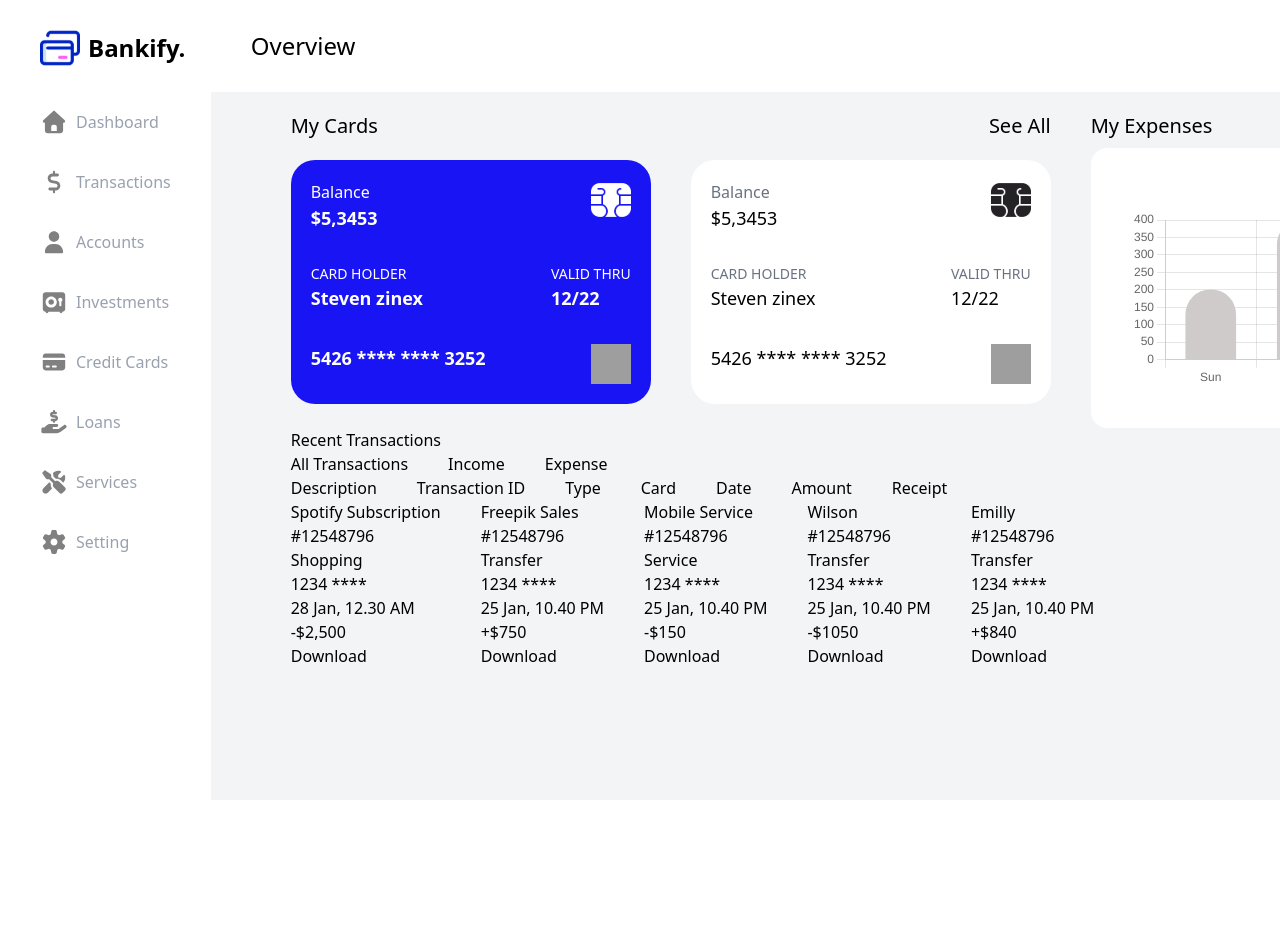
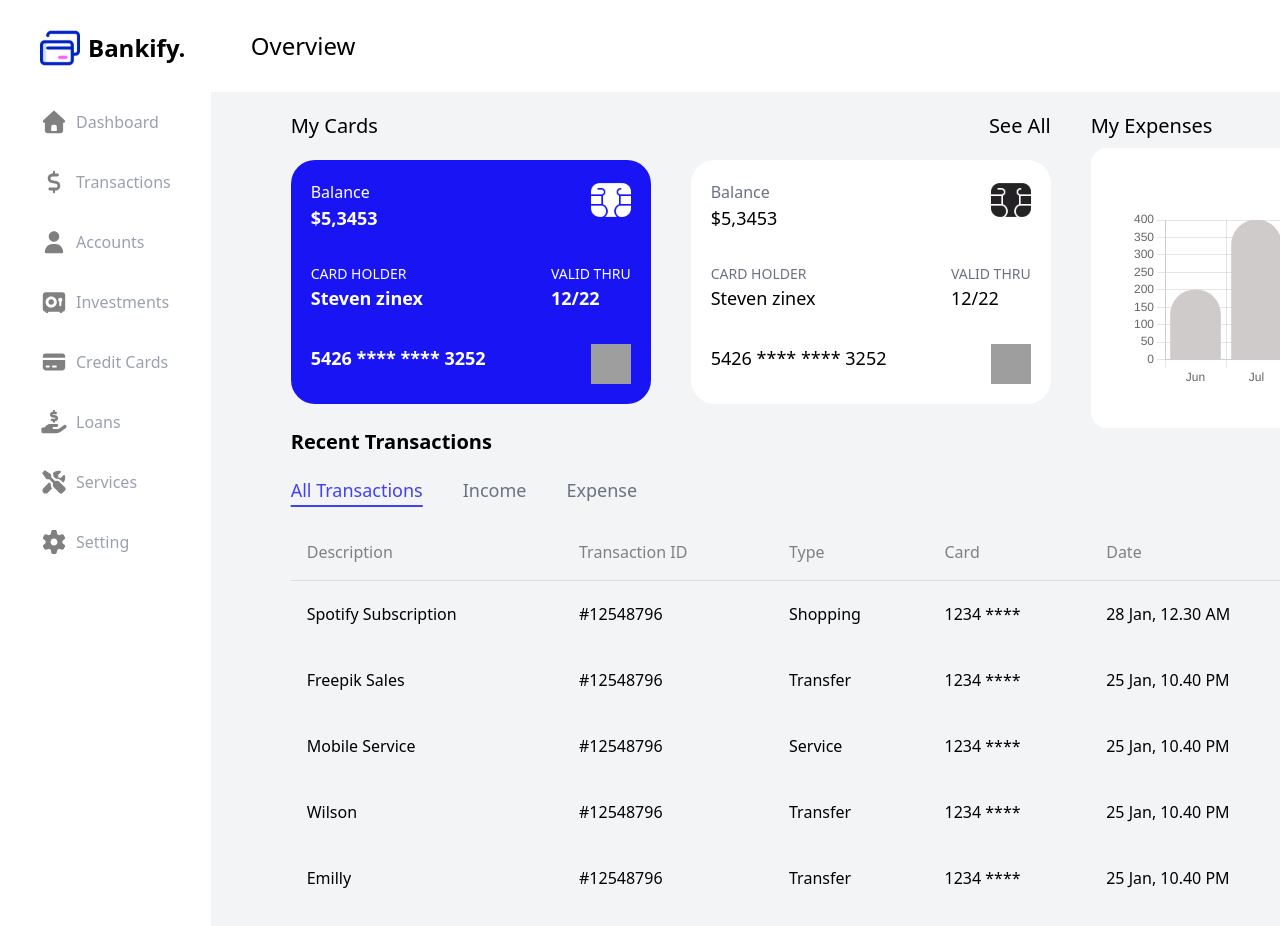
Before and after one commit to Kingestif/Bankify, a Next.js app: page /dashboard/transactions in a window 1280 px wide. Shown: the top 926 px of the page. Before the commit the page ends 800 px from the top, so only its background shows below. Built offline with nearby package versions, Linux system fonts and the light colour scheme; grey boxes are pictures that could not be loaded.

Commit message:
feat: add transactins page

```diff
--- a/app/globals.css
+++ b/app/globals.css
@@ -4,3 +4,19 @@
     --color-primary: #1814F3;
     --color-primary-dark: #000000;
 }
+
+.TransactionTable th{
+    border-bottom: 0.1rem solid rgb(221, 221, 221);
+    padding: 1rem;
+}
+
+.Table-heading{
+    color:gray;
+    padding-left: 2rem;
+    text-align: left;
+    font-weight:normal
+}
+
+.Table-Datas{
+    padding: 1rem;
+}
--- a/app/lib/placeholders-data.ts
+++ b/app/lib/placeholders-data.ts
@@ -45,7 +45,7 @@ export const TransactionData:TransactionType[] = [
         type:"Transfer",
         card:"1234 ****",
         date:"25 Jan, 10.40 PM",
-        amount:"-$1050",
+        amount:"+$840",
         receipt:"download"
     },
 
@@ -55,7 +55,7 @@ export const TransactionData:TransactionType[] = [
         type:"Transfer",
         card:"1234 ****",
         date:"25 Jan, 10.40 PM",
-        amount:"+$840",
+        amount:"-$1050",
         receipt:"download"
     },
 ]
--- a/app/ui/transactions/recentTransactions.tsx
+++ b/app/ui/transactions/recentTransactions.tsx
@@ -2,35 +2,51 @@ import { TransactionData } from "@/app/lib/placeholders-data";
 
 export default function RecentTransactions() {
     return (
-        <div>
-            <div>Recent Transactions</div>
-            <div className="flex gap-10">
-                <div>All Transactions</div>
+        <div className="flex flex-col gap-5">
+            <div className="text-xl font-semibold">Recent Transactions</div>
+            <div className="flex gap-10 text-lg text-gray-500">
+                <div className="text-primary/80 font-medium underline underline-offset-8 decoration-2">All Transactions</div>
                 <div>Income</div>
                 <div>Expense</div>
             </div>
-            <div className="">
-                <div className="flex gap-10">
-                    <div>Description</div>
-                    <div>Transaction ID</div>
-                    <div>Type</div>
-                    <div>Card</div>
-                    <div>Date</div>
-                    <div>Amount</div>
-                    <div>Receipt</div>
+
+            <table className="TransactionTable w-full">
+                <tr>
+                    <th className="Table-heading">Description</th>
+                    <th className="Table-heading">Transaction ID</th>
+                    <th className="Table-heading">Type</th>
+                    <th className="Table-heading">Card</th>
+                    <th className="Table-heading">Date</th>
+                    <th className="Table-heading">Amount</th>
+                    <th className="Table-heading">Receipt</th>
+                </tr>
+                {TransactionData.map((item,idx)=>(
+                    <tr key={idx}>
+                        <td className="Table-Datas">{item.description}</td>
+                        <td className="Table-Datas">{item.transactionId}</td>
+                        <td className="Table-Datas">{item.type}</td>
+                        <td className="Table-Datas">{item.card}</td>
+                        <td className="Table-Datas">{item.date}</td>
+                        <td className={`Table-Datas ${idx%2 !== 0? "text-green-600": "text-red-600"}`}>{item.amount}</td>
+                        <td className="Table-Datas"><div className="border-1 border-gray-600 w-fit rounded-full px-2 py-1">Download</div></td>
+                    </tr>
+                ))}
+            </table>
+
+            <div className="flex font-medium gap-5 items-center justify-end">
+                <div className="flex gap-3 items-center">
+                    <div className="w-5 h-5">
+                        <svg xmlns="http://www.w3.org/2000/svg" fill="blue" viewBox="0 0 640 640"><path d="M73.4 297.4C60.9 309.9 60.9 330.2 73.4 342.7L233.4 502.7C245.9 515.2 266.2 515.2 278.7 502.7C291.2 490.2 291.2 469.9 278.7 457.4L173.3 352L544 352C561.7 352 576 337.7 576 320C576 302.3 561.7 288 544 288L173.3 288L278.7 182.6C291.2 170.1 291.2 149.8 278.7 137.3C266.2 124.8 245.9 124.8 233.4 137.3L73.4 297.3z"/></svg>
+                    </div>
+                    <div className="text-primary">Previous</div>
                 </div>
-                <div className="flex gap-10">
-                    {TransactionData.map(item=>(
-                        <div>
-                            <div>{item.description}</div>
-                            <div>{item.transactionId}</div>
-                            <div>{item.type}</div>
-                            <div>{item.card}</div>
-                            <div>{item.date}</div>
-                            <div>{item.amount}</div>
-                            <div>Download</div>
-                        </div>
-                    ))}
+                <div className="bg-blue-600 px-2 py-1 text-white rounded-lg">1</div>
+                <div>2</div>
+                <div>3</div>
+                <div>4</div>
+                <div className="flex items-center gap-3">
+                    <div className="text-primary">Next</div>
+                    <div className="w-5 h-5"><svg xmlns="http://www.w3.org/2000/svg" fill="blue" viewBox="0 0 640 640"><path d="M566.6 342.6C579.1 330.1 579.1 309.8 566.6 297.3L406.6 137.3C394.1 124.8 373.8 124.8 361.3 137.3C348.8 149.8 348.8 170.1 361.3 182.6L466.7 288L96 288C78.3 288 64 302.3 64 320C64 337.7 78.3 352 96 352L466.7 352L361.3 457.4C348.8 469.9 348.8 490.2 361.3 502.7C373.8 515.2 394.1 515.2 406.6 502.7L566.6 342.7z"/></svg></div>
                 </div>
             </div>
         </div>
--- a/app/ui/transactions/transactionChart.tsx
+++ b/app/ui/transactions/transactionChart.tsx
@@ -11,12 +11,12 @@ export function TransactionChart() {
         <div className='w-130 h-70 bg-white dark:bg-black p-10 rounded-2xl'>
             <Bar
                 data={{
-                    labels: ["Sun", "Mon", "Tue", "Wed"],
+                    labels: ["Jun", "Jul", "Aug", "Sep", "Jan", "Feb"],
                     datasets: [
                         {
                             label: "Expense",
-                            data: [200,400,300,290],
-                            backgroundColor: ["#cfcbca","#cfcbca","#7ae7c7","#cfcbca"],
+                            data: [200,400,300,290, 350, 200],
+                            backgroundColor: ["#cfcbca","#cfcbca","#7ae7c7","#cfcbca", "#cfcbca", "#cfcbca"],
                             borderRadius:100,
                             barThickness:50
                         },
```
